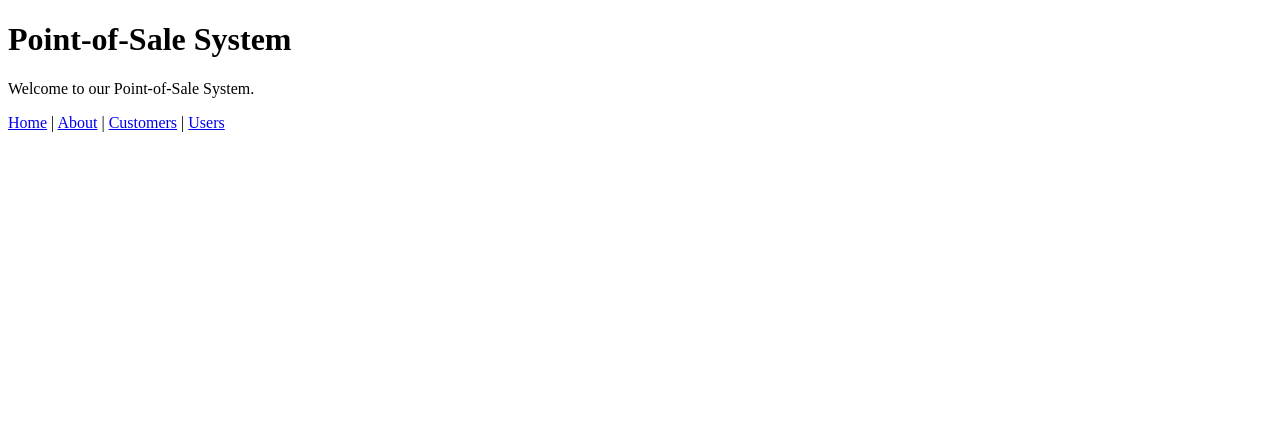
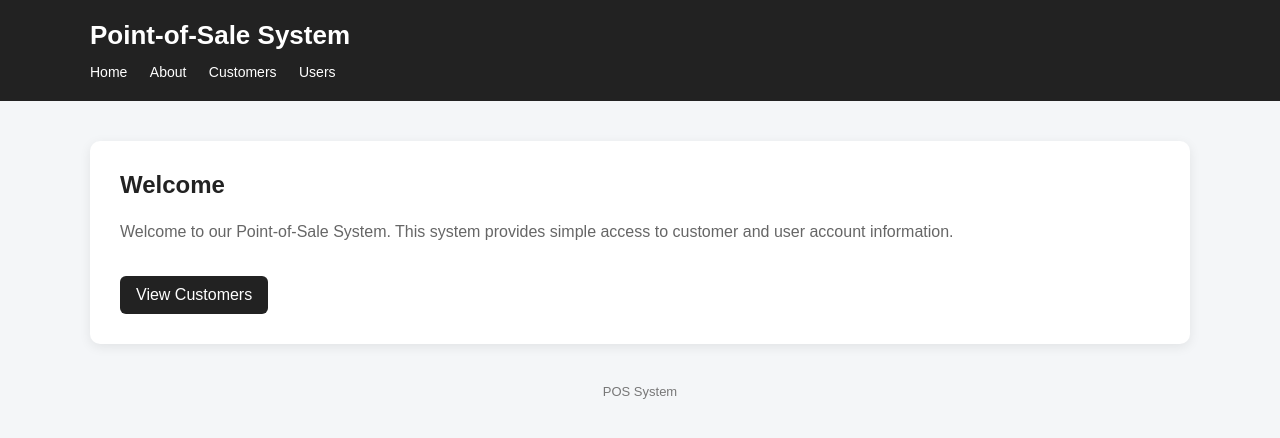
Before and after one commit to Kenneth27898/codeigniter-pos-system, a CodeIgniter 4 app: the page made by app/Views/pages/home.php in a window 1280 px wide. Shown: the top 438 px of the page. Run offline with PHP 8.4 and a stand-in for CodeIgniter, Linux system fonts and the light colour scheme; the template is opened without the code that fills it, so the values that code supplies are empty; some libraries are stand-ins or nearby versions.

Commit message:
Complete TFA2 database and page design

```diff
--- a/app/Views/pages/home.php
+++ b/app/Views/pages/home.php
@@ -2,18 +2,39 @@
 <html>
 <head>
     <title>POS System</title>
+    <link rel="stylesheet" href="<?= base_url('css/style.css') ?>">
 </head>
 <body>
 
-    <h1>Point-of-Sale System</h1>
+    <header class="header">
+        <div class="container">
+            <h1>Point-of-Sale System</h1>
 
-    <p>Welcome to our Point-of-Sale System.</p>
-<nav>
-    <a href="/">Home</a> |
-    <a href="/about">About</a> |
-    <a href="/customers">Customers</a> |
-    <a href="/users">Users</a>
-</nav>
+            <nav class="nav">
+                <a href="/">Home</a>
+                <a href="/about">About</a>
+                <a href="/customers">Customers</a>
+                <a href="/users">Users</a>
+            </nav>
+        </div>
+    </header>
+
+    <main class="container">
+        <section class="card">
+            <h2>Welcome</h2>
+
+            <p class="subtitle">
+                Welcome to our Point-of-Sale System.
+                This system provides simple access to customer and user account information.
+            </p>
+
+            <a href="/customers" class="button">View Customers</a>
+        </section>
+    </main>
+
+    <footer class="footer">
+        <p>POS System</p>
+    </footer>
 
 </body>
 </html>
--- /dev/null
+++ b/public/css/style.css
@@ -0,0 +1,129 @@
+/* Simple POS System Styles */
+
+* {
+    box-sizing: border-box;
+}
+
+body {
+    margin: 0;
+    font-family: Arial, sans-serif;
+    background: #f4f6f8;
+    color: #222;
+}
+
+.container {
+    width: 90%;
+    max-width: 1100px;
+    margin: 40px auto;
+}
+
+.header {
+    background: #222;
+    color: white;
+    padding: 20px 0;
+}
+
+.header .container {
+    margin: 0 auto;
+}
+
+.header h1 {
+    margin: 0;
+    font-size: 26px;
+}
+
+.nav {
+    margin-top: 12px;
+}
+
+.nav a {
+    color: white;
+    text-decoration: none;
+    margin-right: 18px;
+    font-size: 14px;
+}
+
+.nav a:hover {
+    text-decoration: underline;
+}
+
+.card {
+    background: white;
+    padding: 30px;
+    margin-top: 30px;
+    border-radius: 10px;
+    box-shadow: 0 3px 12px rgba(0, 0, 0, 0.08);
+}
+
+h1, h2 {
+    margin-top: 0;
+}
+
+.subtitle {
+    color: #666;
+    line-height: 1.6;
+}
+
+.button {
+    display: inline-block;
+    margin-top: 15px;
+    padding: 10px 16px;
+    background: #222;
+    color: white;
+    text-decoration: none;
+    border-radius: 6px;
+}
+
+.button:hover {
+    background: #444;
+}
+
+table {
+    width: 100%;
+    border-collapse: collapse;
+    margin-top: 20px;
+    background: white;
+}
+
+th,
+td {
+    padding: 12px 14px;
+    text-align: left;
+    border-bottom: 1px solid #ddd;
+}
+
+th {
+    background: #222;
+    color: white;
+}
+
+tr:hover {
+    background: #f7f7f7;
+}
+
+.footer {
+    text-align: center;
+    color: #777;
+    font-size: 13px;
+    margin: 30px 0;
+}
+
+@media (max-width: 700px) {
+    .container {
+        width: 94%;
+    }
+
+    .nav a {
+        display: inline-block;
+        margin-bottom: 8px;
+    }
+
+    table {
+        font-size: 14px;
+    }
+
+    th,
+    td {
+        padding: 9px;
+    }
+}
```
Also changed, not shown: app/Views/pages/about.php (+33 -11 lines), app/Views/pages/customers.php (+26 -8 lines), app/Views/pages/users.php (+26 -9 lines), database/pos_db.sql (added, +109 -0 lines).
